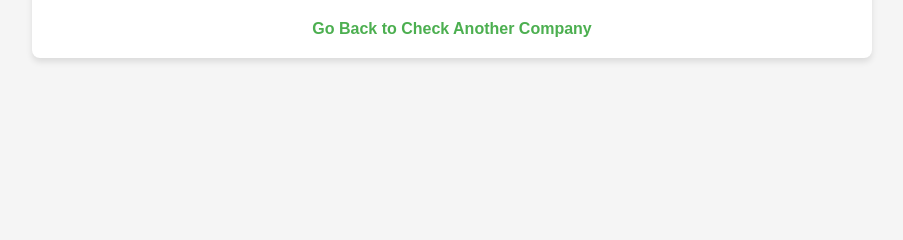
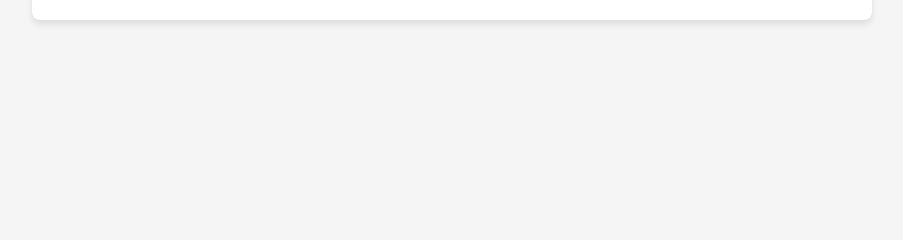
Before and after one commit to Puris-V/hras, a FastAPI app: template templates/result.html in a window 1280 px wide. Shown: the part 490-730 px from the top of the page, without its empty margins (188-1091 px from the left). Run offline with FastAPI, Linux system fonts and the light colour scheme; the template is opened without the code that fills it, so the values that code supplies are empty.

Commit message:
Update result.html

```diff
--- a/templates/result.html
+++ b/templates/result.html
@@ -41,17 +41,6 @@
         }
         th {
             background-color: #f2f2f2;
-        }
-        .back-link {
-            display: block;
-            margin-top: 20px;
-            text-align: center;
-            text-decoration: none;
-            color: #4CAF50;
-            font-weight: bold;
-        }
-        .back-link:hover {
-            text-decoration: underline;
         }
     </style>
 </head>
@@ -103,8 +92,6 @@
                 {% endfor %}
             </tbody>
         </table>
-
-        <a href="/" class="back-link">Go Back to Check Another Company</a>
     </div>
 </body>
 </html>
```
